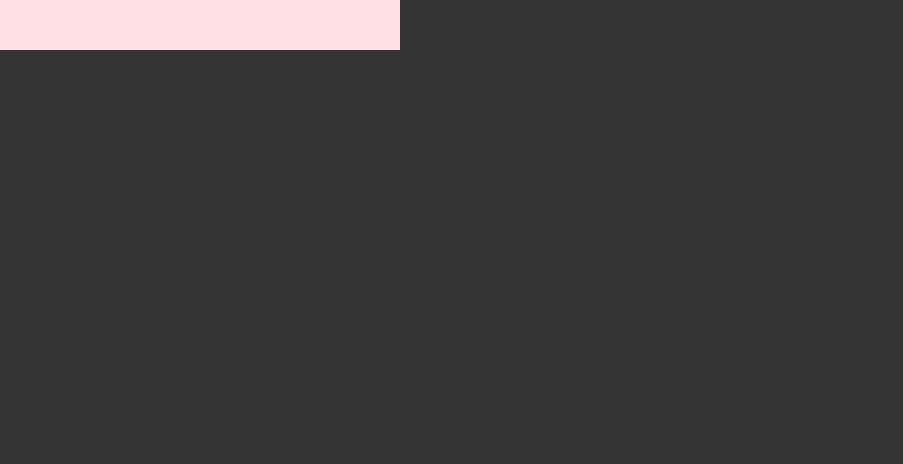
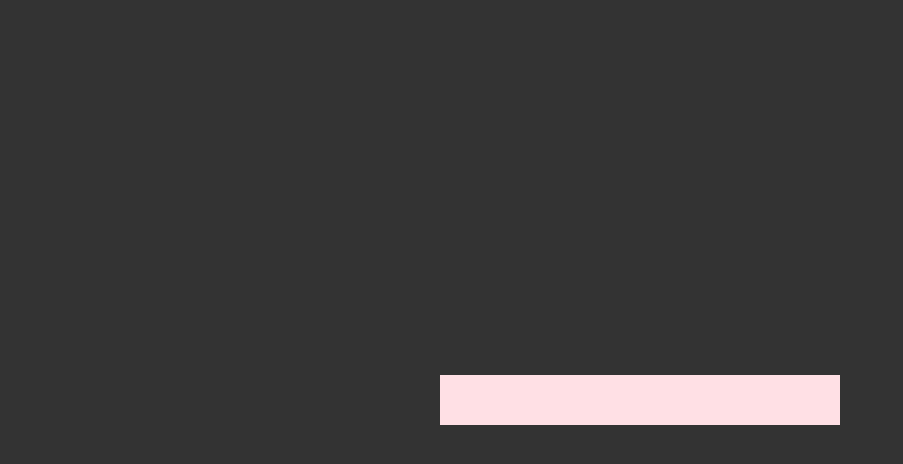
Before and after one commit to NancyAsiuloka/Music-Player-Design, a plain HTML site: page index.html in a window 1280 px wide. Shown: the whole page, without its empty margins (0-903 px from the left). Drawn offline with Linux system fonts and the light colour scheme.

Commit message:
added css

```diff
--- a/style.css
+++ b/style.css
@@ -9,6 +9,10 @@
     width: 100%;
     height: 100vh;
     background: #333;
+    display: flex;
+    align-items: center;
+    justify-content: center;
+    flex-wrap: wrap;
 }
 
 .music-player{
```
